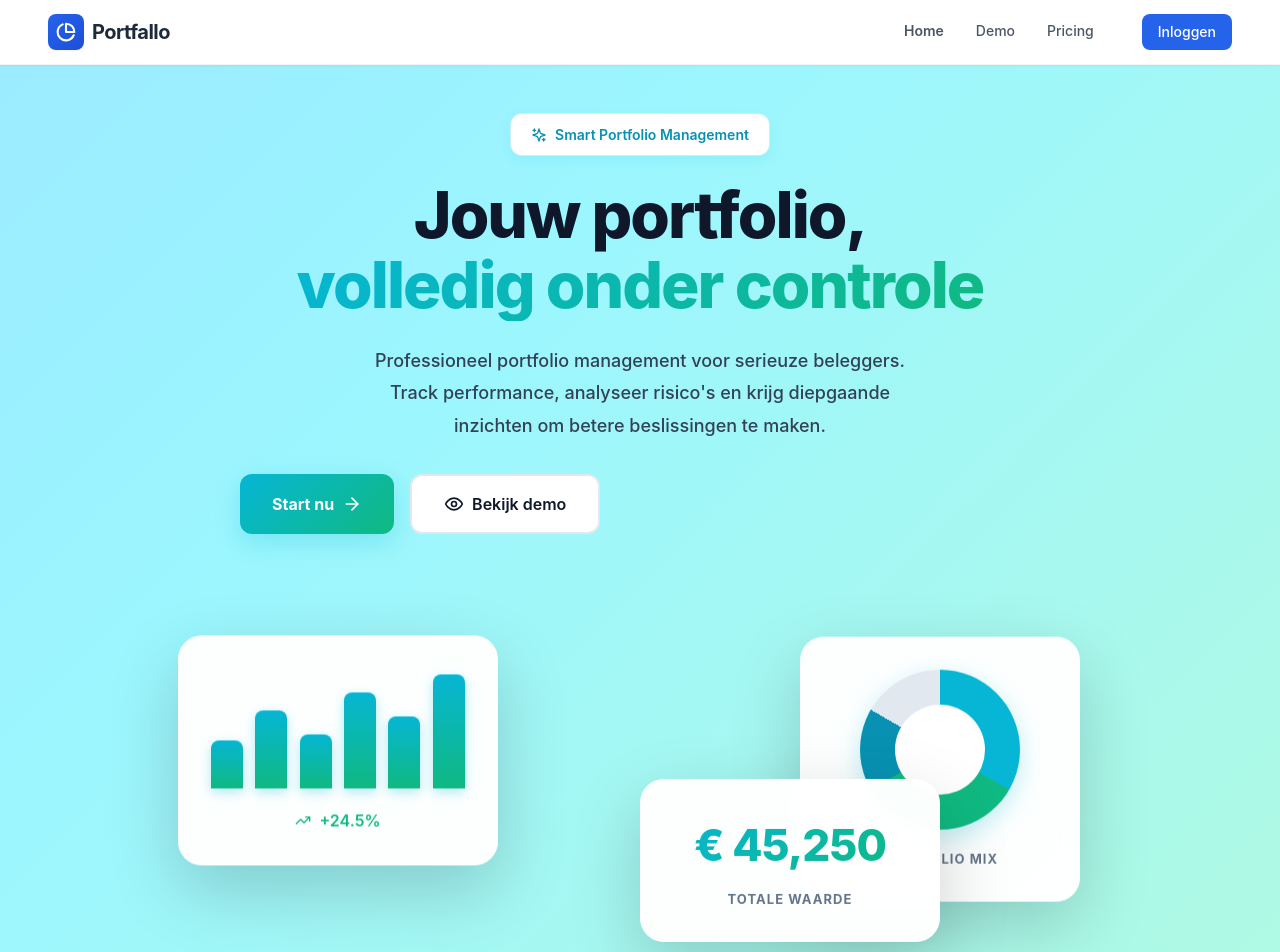
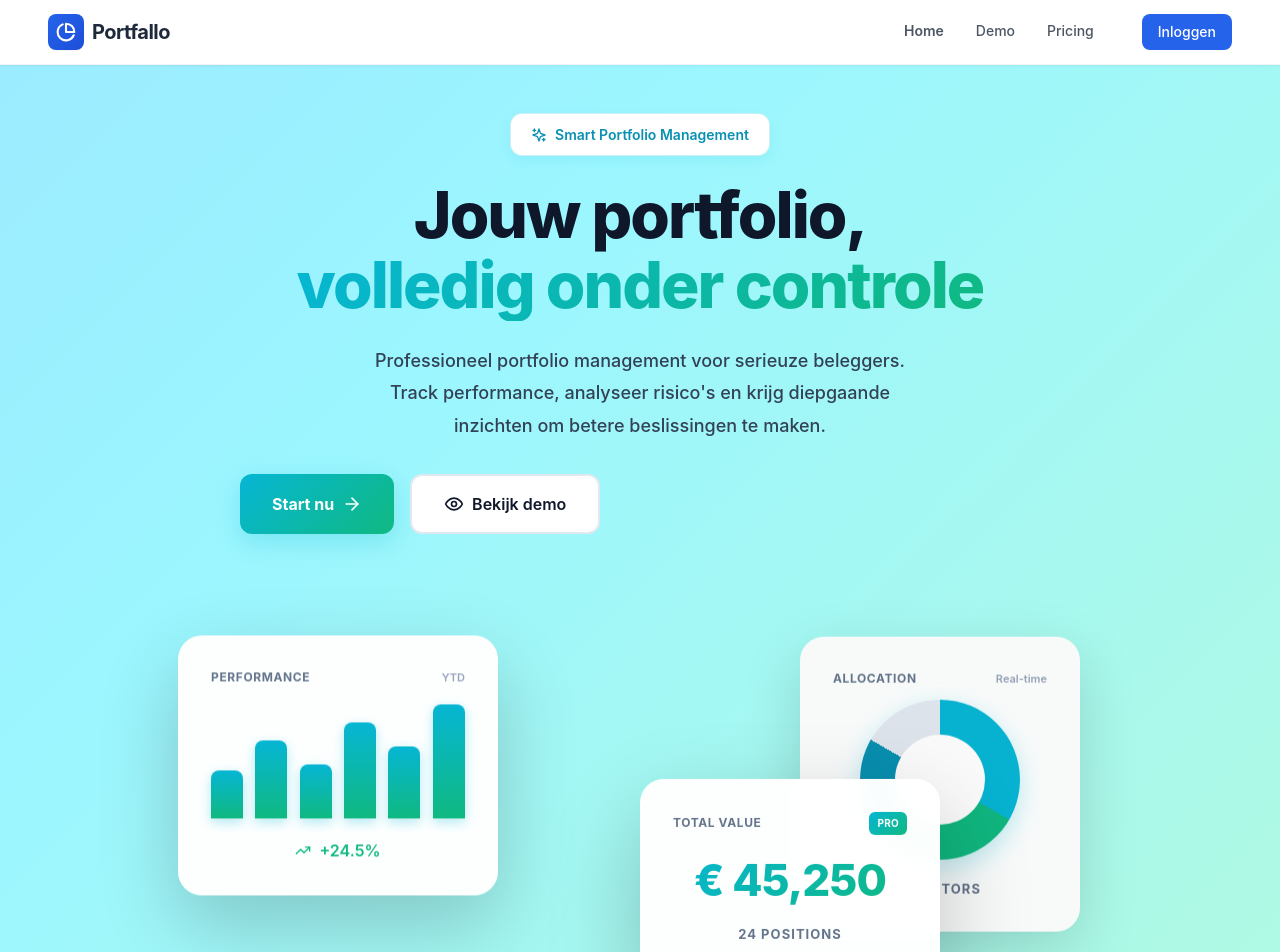
Before and after one commit to Swenvh/Portfallo-Final, a React (Vite) app in the folder project-bolt-github-pkwrl7gt/project/: page / in a window 1280 px wide. Shown: the top 952 px of the page. Built offline with nearby package versions, Linux system fonts and the light colour scheme; no server answers.

Commit message:
Updated Homepage.jsx

```diff
--- a/project-bolt-github-pkwrl7gt/project/src/pages/Homepage.jsx
+++ b/project-bolt-github-pkwrl7gt/project/src/pages/Homepage.jsx
@@ -36,7 +36,11 @@ export default function HomePage() {
         </div>
 
         <div className="hero-visual-demo">
-          <div className="demo-card demo-card-1">
+          <div className="demo-card demo-card-1" style={{boxShadow: '0 30px 80px rgba(0, 0, 0, 0.2)', zIndex: 5}}>
+            <div style={{display: 'flex', justifyContent: 'space-between', alignItems: 'center', marginBottom: '0.75rem'}}>
+              <div style={{fontSize: '0.75rem', fontWeight: 700, color: '#64748b', textTransform: 'uppercase', letterSpacing: '0.05em'}}>Performance</div>
+              <div style={{fontSize: '0.6875rem', color: '#94a3b8', fontWeight: 600}}>YTD</div>
+            </div>
             <div className="demo-chart">
               <div className="chart-bar" style={{height: '40%'}}></div>
               <div className="chart-bar" style={{height: '65%'}}></div>
@@ -51,14 +55,22 @@ export default function HomePage() {
             </div>
           </div>
 
-          <div className="demo-card demo-card-2">
+          <div className="demo-card demo-card-2" style={{boxShadow: '0 35px 90px rgba(0, 0, 0, 0.22)', transform: 'translateX(-50%) scale(1.05)', zIndex: 6}}>
+            <div style={{display: 'flex', justifyContent: 'space-between', alignItems: 'center', marginBottom: '0.75rem'}}>
+              <div style={{fontSize: '0.75rem', fontWeight: 700, color: '#64748b', textTransform: 'uppercase', letterSpacing: '0.05em'}}>Total Value</div>
+              <div style={{display: 'inline-flex', alignItems: 'center', background: 'linear-gradient(135deg, #06b6d4, #10b981)', color: 'white', padding: '0.25rem 0.5rem', borderRadius: '6px', fontSize: '0.625rem', fontWeight: 700, textTransform: 'uppercase', letterSpacing: '0.025em'}}>PRO</div>
+            </div>
             <div className="demo-value">€ 45,250</div>
-            <div className="demo-label-small">TOTALE WAARDE</div>
+            <div className="demo-label-small" style={{marginTop: '0.5rem'}}>24 POSITIONS</div>
           </div>
 
-          <div className="demo-card demo-card-3">
+          <div className="demo-card demo-card-3" style={{boxShadow: '0 20px 60px rgba(0, 0, 0, 0.15)', filter: 'brightness(0.98)', zIndex: 4}}>
+            <div style={{display: 'flex', justifyContent: 'space-between', alignItems: 'center', marginBottom: '0.75rem'}}>
+              <div style={{fontSize: '0.75rem', fontWeight: 700, color: '#64748b', textTransform: 'uppercase', letterSpacing: '0.05em'}}>Allocation</div>
+              <div style={{fontSize: '0.6875rem', color: '#94a3b8', fontWeight: 600}}>Real-time</div>
+            </div>
             <div className="demo-donut"></div>
-            <div className="demo-label-small">PORTFOLIO MIX</div>
+            <div className="demo-label-small">5 SECTORS</div>
           </div>
         </div>
       </section>
```
